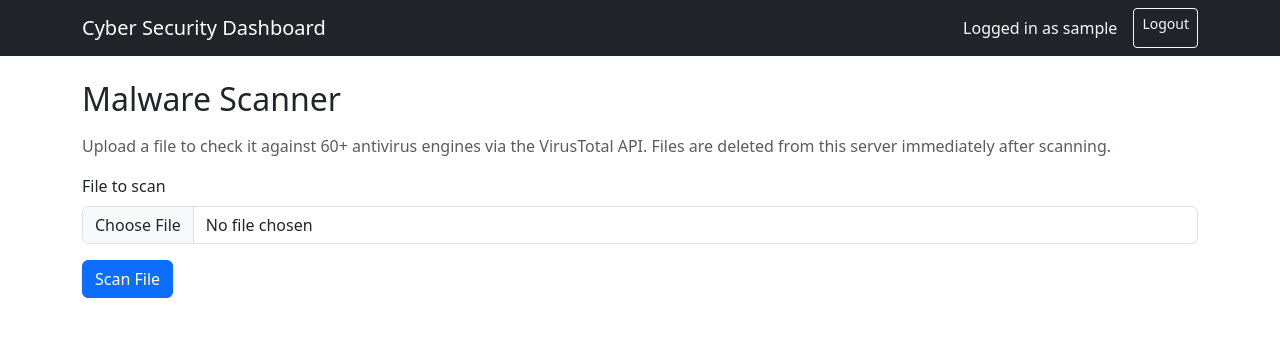
After one commit to Rith239/cyber_dashboard, a Flask app: page /malware in a window 1280 px wide. The commit adds this page. Shown: the top 337 px of the page. Run offline with Flask 3, Linux system fonts and the light colour scheme; a user stored in the database is signed in; tables that the repository leaves empty hold one stand-in row (values such as "Sample post"); some libraries are stand-ins or nearby versions.

Commit message:
Add malware scanner using VirusTotal API with hash-first lookup and file cleanup

```diff
--- /dev/null
+++ b/app/malware/forms.py
@@ -0,0 +1,26 @@
+"""
+app/malware/forms.py
+
+Form for uploading a file to scan.
+"""
+
+from flask_wtf import FlaskForm
+from flask_wtf.file import FileField, FileRequired, FileAllowed
+from wtforms import SubmitField
+
+# Keep the demo scope reasonable -- common document/archive/executable
+# types, capped by size in routes.py.
+ALLOWED_EXTENSIONS = ['exe', 'pdf', 'doc', 'docx', 'zip', 'txt', 'js', 'bat']
+
+
+class FileUploadForm(FlaskForm):
+    """Form for selecting a file to scan for malware."""
+
+    file = FileField(
+        'File to scan',
+        validators=[
+            FileRequired(),
+            FileAllowed(ALLOWED_EXTENSIONS, 'That file type is not supported in this demo.')
+        ]
+    )
+    submit = SubmitField('Scan File')
--- a/app/malware/routes.py
+++ b/app/malware/routes.py
@@ -0,0 +1,168 @@
+"""
+app/malware/routes.py
+
+Handles file upload and malware scanning via the VirusTotal API.
+
+Flow:
+1. Save the uploaded file temporarily.
+2. Compute its SHA-256 hash.
+3. Check VirusTotal for existing results by hash (fast path -- no upload needed).
+4. If not found, upload the actual file bytes and poll until the scan finishes.
+5. Save a summary to the database and delete the temporary file.
+"""
+
+import os
+import time
+import hashlib
+import requests
+from flask import render_template, flash, current_app
+from flask_login import login_required, current_user
+from werkzeug.utils import secure_filename
+
+from app import db
+from app.malware import malware_bp
+from app.malware.forms import FileUploadForm
+from app.models import Scan
+
+VT_API_KEY = os.environ.get('VIRUSTOTAL_API_KEY')
+VT_BASE_URL = 'https://www.virustotal.com/api/v3'
+UPLOAD_FOLDER = 'uploads'
+MAX_FILE_SIZE_MB = 32  # VirusTotal's free tier direct-upload limit is 32MB
+
+
+def compute_sha256(filepath):
+    """Computes the SHA-256 hash of a file, reading it in chunks
+    so even larger files don't need to be loaded into memory at once."""
+    sha256 = hashlib.sha256()
+    with open(filepath, 'rb') as f:
+        for chunk in iter(lambda: f.read(8192), b''):
+            sha256.update(chunk)
+    return sha256.hexdigest()
+
+
+def check_hash_on_virustotal(file_hash):
+    """
+    Checks if VirusTotal already has scan results for this exact file
+    (identified by its hash). Returns the analysis stats dict if found,
+    or None if this file hasn't been scanned before.
+    """
+    headers = {'x-apikey': VT_API_KEY}
+    response = requests.get(f'{VT_BASE_URL}/files/{file_hash}', headers=headers)
+
+    if response.status_code == 200:
+        data = response.json()
+        return data['data']['attributes']['last_analysis_stats']
+    return None  # 404 means VirusTotal has never seen this file before
+
+
+def upload_and_scan(filepath):
+    """
+    Uploads a file to VirusTotal for a fresh scan, then polls the
+    analysis endpoint until the scan completes (or we give up after
+    a reasonable number of attempts).
+    """
+    headers = {'x-apikey': VT_API_KEY}
+
+    with open(filepath, 'rb') as f:
+        files = {'file': f}
+        upload_response = requests.post(f'{VT_BASE_URL}/files', headers=headers, files=files)
+
+    upload_response.raise_for_status()
+    analysis_id = upload_response.json()['data']['id']
+
+    # Poll for results -- scanning takes time, so we check periodically.
+    for attempt in range(10):
+        time.sleep(3)
+        analysis_response = requests.get(
+            f'{VT_BASE_URL}/analyses/{analysis_id}', headers=headers
+        )
+        analysis_data = analysis_response.json()
+        status = analysis_data['data']['attributes']['status']
+
+        if status == 'completed':
+            return analysis_data['data']['attributes']['stats']
+
+    return None  # gave up waiting -- scan is taking unusually long
+
+
+@malware_bp.route('/malware', methods=['GET', 'POST'])
+@login_required
+def check():
+    """
+    Displays the file upload form and, on submission, scans the file
+    via VirusTotal, then saves and displays the result.
+    """
+    form = FileUploadForm()
+    scan_result = None
+
+    if form.validate_on_submit():
+        if not VT_API_KEY:
+            flash('VirusTotal API key is not configured. Check your .env file.', 'danger')
+            return render_template('malware/check.html', form=form, scan_result=scan_result)
+
+        uploaded_file = form.file.data
+        filename = secure_filename(uploaded_file.filename)
+
+        os.makedirs(UPLOAD_FOLDER, exist_ok=True)
+        filepath = os.path.join(UPLOAD_FOLDER, filename)
+        uploaded_file.save(filepath)
+
+        file_size_mb = os.path.getsize(filepath) / (1024 * 1024)
+
+        try:
+            if file_size_mb > MAX_FILE_SIZE_MB:
+                flash(f'File too large for this demo (max {MAX_FILE_SIZE_MB}MB).', 'danger')
+            else:
+                file_hash = compute_sha256(filepath)
+
+                stats = check_hash_on_virustotal(file_hash)
+                source = 'cached (previously scanned by VirusTotal)'
+
+                if stats is None:
+                    flash('New file -- uploading to VirusTotal for a fresh scan. This may take a moment...', 'info')
+                    stats = upload_and_scan(filepath)
+                    source = 'fresh scan'
+
+                if stats is None:
+                    flash('Scan is taking longer than expected. Please try again shortly.', 'warning')
+                else:
+                    malicious = stats.get('malicious', 0)
+                    suspicious = stats.get('suspicious', 0)
+                    undetected = stats.get('undetected', 0)
+                    total_engines = malicious + suspicious + undetected + stats.get('harmless', 0)
+
+                    scan_result = {
+                        'filename': filename,
+                        'file_hash': file_hash,
+                        'malicious': malicious,
+                        'suspicious': suspicious,
+                        'total_engines': total_engines,
+                        'is_malicious': malicious > 0,
+                        'source': source
+                    }
+
+                    result_summary = (
+                        f"File: {filename} | SHA-256: {file_hash} | "
+                        f"Detected by {malicious}/{total_engines} engines ({source})"
+                    )
+
+                    new_scan = Scan(
+                        user_id=current_user.id,
+                        scan_type='malware',
+                        target=filename,
+                        result=result_summary
+                    )
+                    db.session.add(new_scan)
+                    db.session.commit()
+
+                    flash('Scan completed and saved successfully.', 'success')
+
+        except requests.exceptions.RequestException as e:
+            flash(f'Could not reach VirusTotal: {str(e)}', 'danger')
+        finally:
+            # Always clean up the temporary file, whether the scan
+            # succeeded or failed -- we don't keep user files on our server.
+            if os.path.exists(filepath):
+                os.remove(filepath)
+
+    return render_template('malware/check.html', form=form, scan_result=scan_result)
--- a/app/templates/dashboard/home.html
+++ b/app/templates/dashboard/home.html
@@ -30,7 +30,7 @@
             <div class="card-body">
                 <h5 class="card-title">Malware Scanner</h5>
                 <p class="card-text text-muted">Scan files for malware using the VirusTotal API.</p>
-                <span class="badge bg-secondary">Coming in Module 13</span>
+                <a href="{{ url_for('malware.check') }}" class="btn btn-sm btn-primary">Open Scanner</a>
             </div>
         </div>
     </div>
--- /dev/null
+++ b/app/templates/malware/check.html
@@ -0,0 +1,44 @@
+{% extends "base.html" %}
+{% block title %}Malware Scanner{% endblock %}
+{% block content %}
+
+<h2 class="mb-3">Malware Scanner</h2>
+
+<p class="text-muted">
+    Upload a file to check it against 60+ antivirus engines via the VirusTotal API.
+    Files are deleted from this server immediately after scanning.
+</p>
+
+<form method="POST" enctype="multipart/form-data" class="mb-4">
+    {{ form.hidden_tag() }}
+    <div class="mb-3">
+        {{ form.file.label(class="form-label") }}
+        {{ form.file(class="form-control") }}
+        {% for error in form.file.errors %}
+            <div class="text-danger">{{ error }}</div>
+        {% endfor %}
+    </div>
+    {{ form.submit(class="btn btn-primary") }}
+</form>
+
+{% if scan_result %}
+    <div class="card">
+        <div class="card-body">
+            <h5 class="card-title">Result</h5>
+            <p><strong>File:</strong> {{ scan_result.filename }}</p>
+            <p><strong>SHA-256:</strong> <code class="small">{{ scan_result.file_hash }}</code></p>
+            <p>
+                <strong>Verdict:</strong>
+                {% if scan_result.is_malicious %}
+                    <span class="badge bg-danger">Malicious</span>
+                {% else %}
+                    <span class="badge bg-success">Clean</span>
+                {% endif %}
+            </p>
+            <p><strong>Detections:</strong> {{ scan_result.malicious }} / {{ scan_result.total_engines }} engines</p>
+            <p class="text-muted small">Source: {{ scan_result.source }}</p>
+        </div>
+    </div>
+{% endif %}
+
+{% endblock %}
--- a/requirements.txt
+++ b/requirements.txt
@@ -1,5 +1,7 @@
 bcrypt==5.0.0
 blinker==1.9.0
+certifi==2026.7.22
+charset-normalizer==3.4.9
 click==8.4.2
 colorama==0.4.6
 dnspython==2.8.0
@@ -22,6 +24,7 @@ PyMySQL==1.2.0
 python-dateutil==2.9.0.post0
 python-dotenv==1.2.2
 python-nmap==0.7.1
+requests==2.34.2
 scikit-learn==1.9.0
 scipy==1.18.0
 six==1.17.0
@@ -29,5 +32,6 @@ SQLAlchemy==2.0.51
 threadpoolctl==3.6.0
 typing_extensions==4.16.0
 tzdata==2026.3
+urllib3==2.7.0
 Werkzeug==3.1.8
 WTForms==3.2.2
```
Also changed, not shown: app/__init__.py (+3 -8 lines), app/malware/__init__.py (+12 -0 lines), 1 other file.
